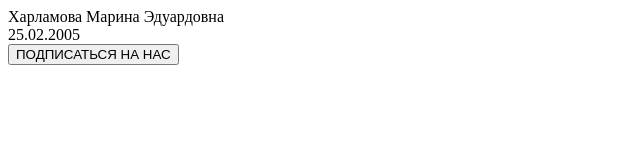
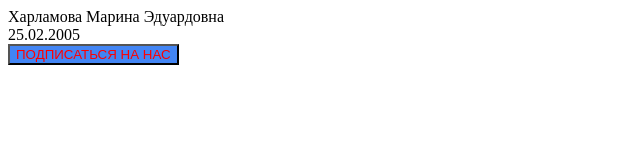
Before and after one commit to marinakharlamova/git4, a plain HTML site: page index.html in a window 1280 px wide. Shown: the whole page, without its empty margins (0-640 px from the left). Drawn offline with Linux system fonts and the light colour scheme.

Commit message:
Поменяла цвет кнопки

```diff
--- a/index.html
+++ b/index.html
@@ -7,7 +7,7 @@
 Харламова Марина Эдуардовна <br>
 25.02.2005 <br>
 <a href="javascript:history.back()">
-  <button type="button">ПОДПИСАТЬСЯ НА НАС</button>
+  <button type="button" style="background-color: #4285f4; color: red;">ПОДПИСАТЬСЯ НА НАС</button>
 </a>
 </BODY>
 </HTML>
```
